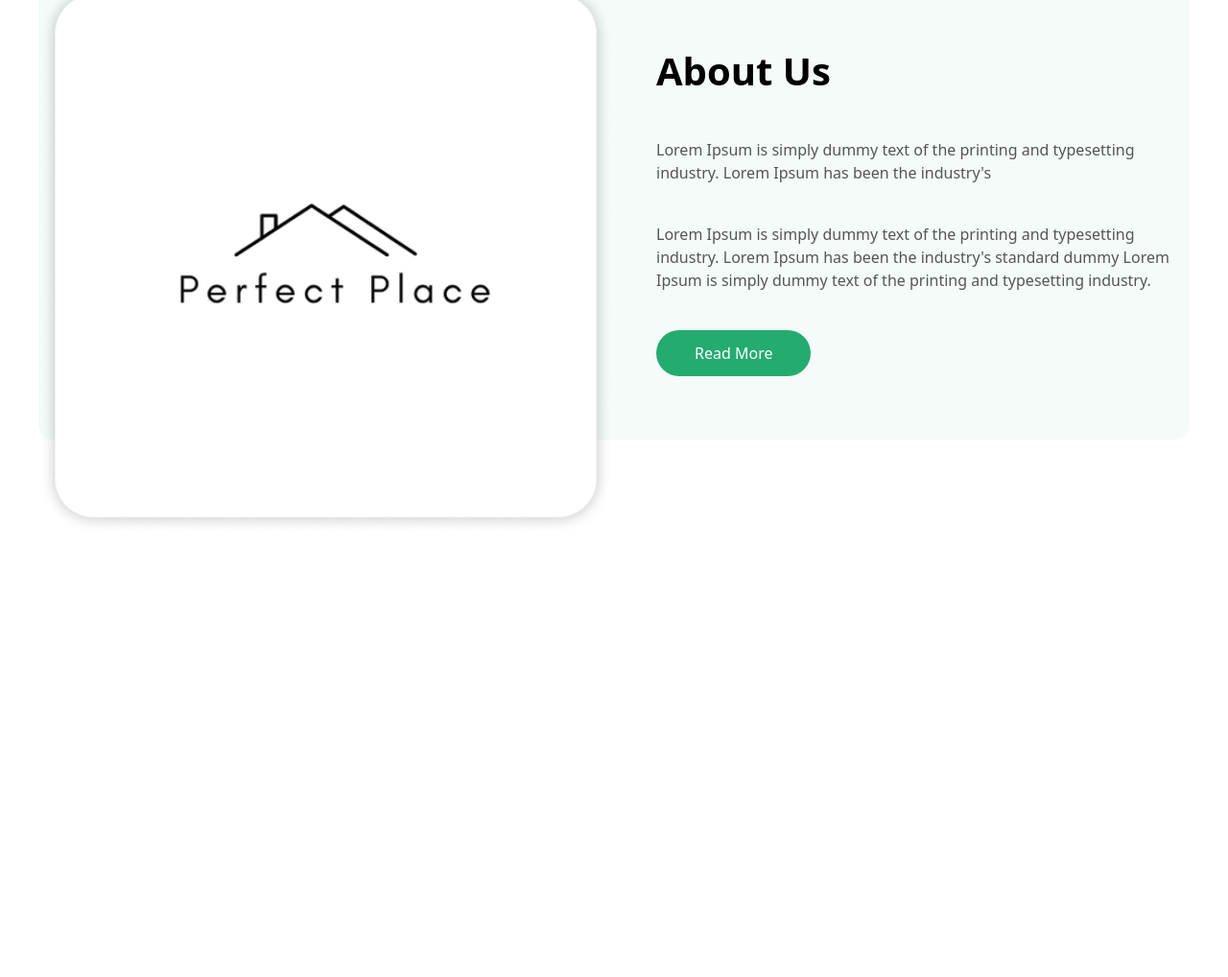
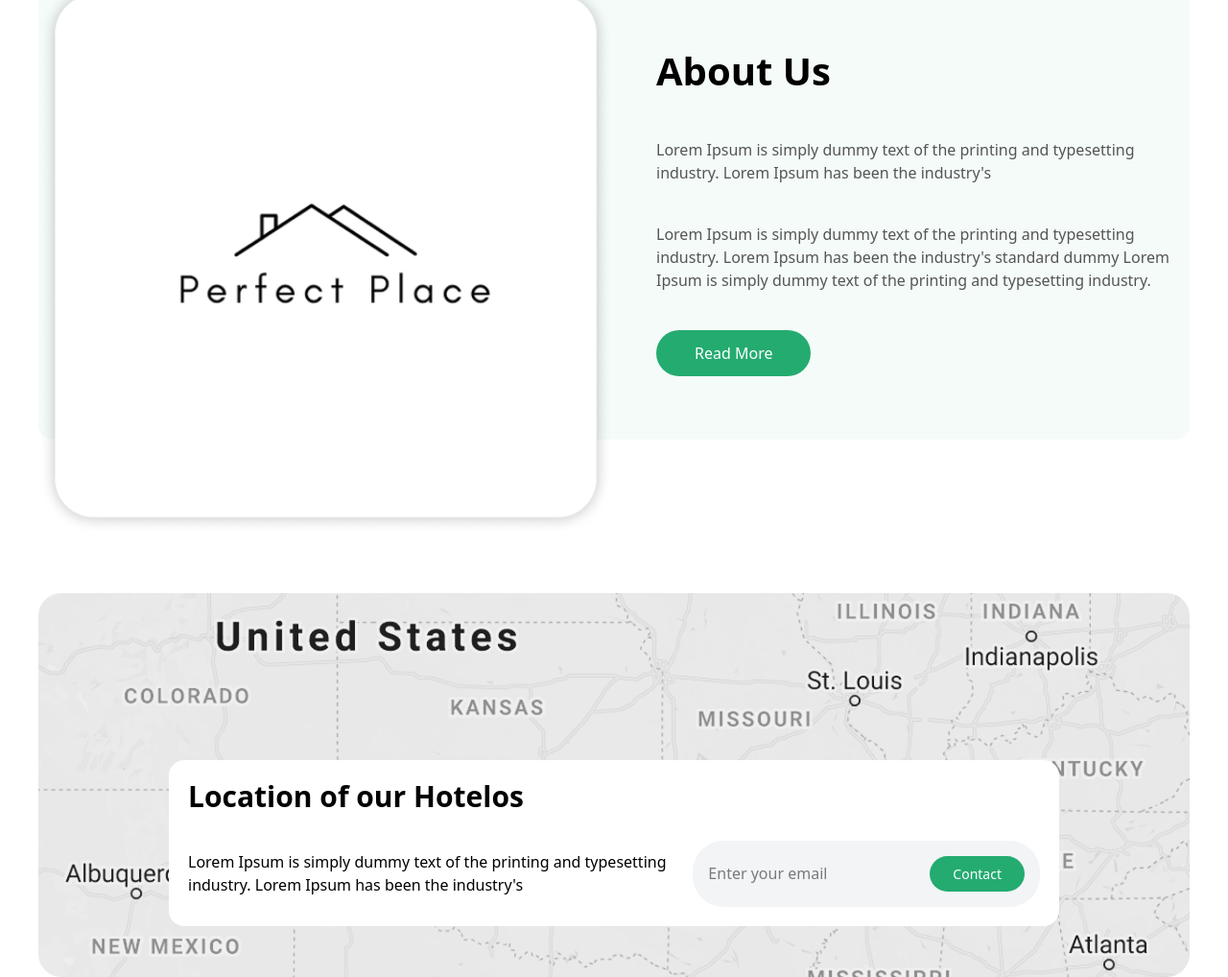
Before and after one commit to habibullohtuganov-ctrl/Dyo, a website: page src/muhammad.html in a window 1280 px wide. Shown: the part 2812-3830 px from the top of the page at 96% size. Before the commit the page ends 3370 px from the top, so only its background shows below. Drawn offline with nearby package versions, Linux system fonts and the light colour scheme; files that its build step writes are made by us from their sources.

Commit message:
map-section created

```diff
--- a/src/muhammad.html
+++ b/src/muhammad.html
@@ -180,6 +180,18 @@
                     </button>
                 </div>
             </section>
+            <section class="max-w-300 h-180 lg:h-100 rounded-3xl m-auto mt-30 lg:mt-40 p-5 bg-[url(./img-muhammad/map.png)] bg-no-repeat bg-cover bg-center flex justify-center items-end">
+        <div class="z-1 lg:w-[80%] w-full m-auto p-5 flex flex-col  gap-7 bg-white rounded-2xl relative top-15">
+            <h1 class="text-3xl font-bold">Location of our Hotelos</h1>
+            <div class="flex items-center flex-col lg:flex-row">
+                <p class="lg:w-2xl">Lorem Ipsum is simply dummy text of the printing and typesetting industry. Lorem Ipsum has been the industry's </p>
+              <div class="flex justify-between p-4 bg-gray-100 rounded-4xl">
+                <input type="text" placeholder="Enter your email">
+                <button class="flex text-[14px] text-white bg-[#24AB70] px-6 py-2 rounded-[35px] cursor-pointer">Contact</button>
+              </div>
+            </div>
+        </div>
+    </section>
     </main>
 </body>
 </html>
```
Also changed, not shown: src/img-muhammad/map.png (added).
